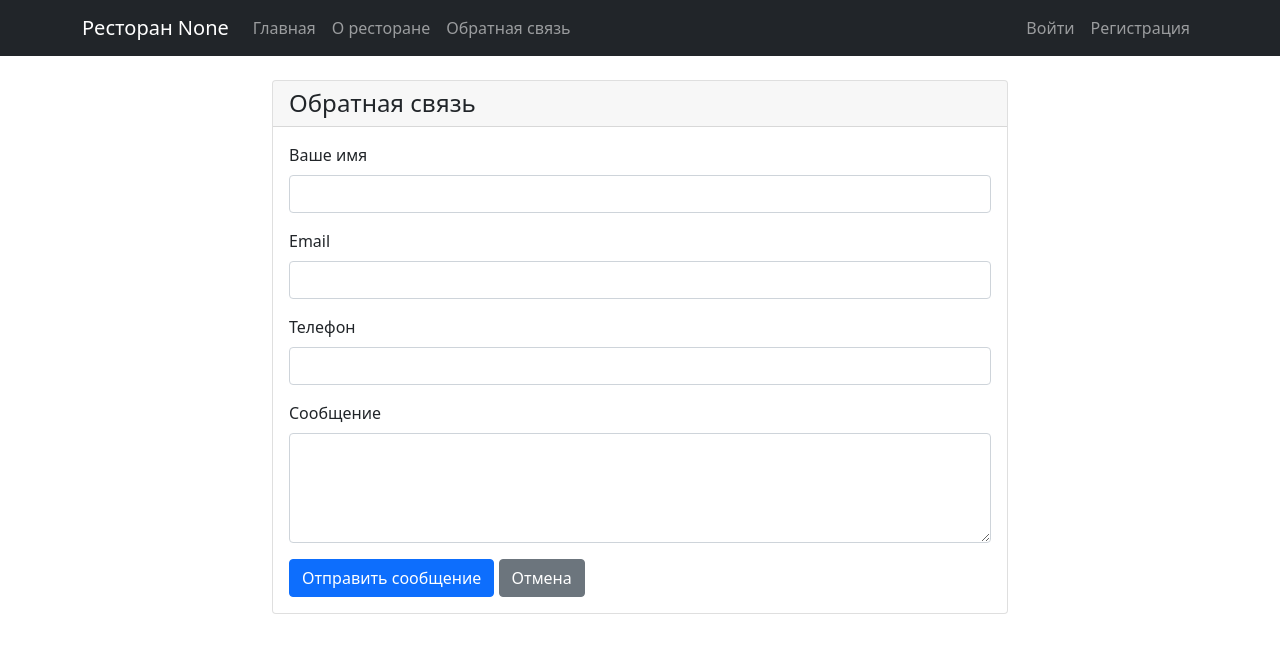
After one commit to roman-z-solik/Table_Booking, a Django app: page /feedback/ in a window 1280 px wide. The commit adds this page. Shown: the top 653 px of the page. Run offline with Django 4.2, Linux system fonts and the light colour scheme; parts of the project's set-up code (start-up, migrations or seed data) failed here and were passed over.

Commit message:
Add feedback

```diff
--- a/booking/forms.py
+++ b/booking/forms.py
@@ -1,6 +1,7 @@
 from django import forms
 from .models import Booking, Table
 from datetime import date, timedelta
+from .models import Feedback
 
 
 class BookingForm(forms.ModelForm):
@@ -30,3 +31,23 @@ class BookingForm(forms.ModelForm):
         self.fields['table'].queryset = Table.objects.filter(is_active=True)
         self.fields['table'].widget.attrs.update({'class': 'form-control'})
         self.fields['date'].initial = date.today() + timedelta(days=1)
+
+
+class FeedbackForm(forms.ModelForm):
+    """Форма обратной связи."""
+
+    class Meta:
+        model = Feedback
+        fields = ['name', 'email', 'phone', 'message']
+        widgets = {
+            'name': forms.TextInput(attrs={'class': 'form-control'}),
+            'email': forms.EmailInput(attrs={'class': 'form-control'}),
+            'phone': forms.TextInput(attrs={'class': 'form-control'}),
+            'message': forms.Textarea(attrs={'class': 'form-control', 'rows': 4}),
+        }
+        labels = {
+            'name': 'Ваше имя',
+            'email': 'Email',
+            'phone': 'Телефон',
+            'message': 'Сообщение',
+        }
--- a/booking/urls.py
+++ b/booking/urls.py
@@ -4,6 +4,7 @@ from . import views
 urlpatterns = [
     path('', views.home, name='home'),
     path('about/', views.about, name='about'),
+    path('feedback/', views.feedback, name='feedback'),
     path('booking/create/', views.booking_create, name='booking_create'),
     path('booking/list/', views.booking_list, name='booking_list'),
     path('booking/cancel/<int:booking_id>/', views.booking_cancel, name='booking_cancel'),
--- a/booking/views.py
+++ b/booking/views.py
@@ -1,10 +1,10 @@
 from django.shortcuts import render, redirect, get_object_or_404
 from django.contrib.auth.decorators import login_required
 from django.contrib import messages
-from django.utils import timezone
 from .models import Booking, Table
 from .forms import BookingForm
 from .utils import send_booking_email
+from .forms import FeedbackForm
 
 
 def home(request):
@@ -84,3 +84,17 @@ def booking_cancel(request, booking_id):
 def about(request):
     """Страница о ресторане."""
     return render(request, 'booking/about.html')
+
+
+def feedback(request):
+    """Форма обратной связи."""
+    if request.method == 'POST':
+        form = FeedbackForm(request.POST)
+        if form.is_valid():
+            form.save()
+            messages.success(request, 'Спасибо за ваше сообщение! Мы свяжемся с вами в ближайшее время.')
+            return redirect('home')
+    else:
+        form = FeedbackForm()
+
+    return render(request, 'booking/feedback.html', {'form': form})
--- a/templates/base.html
+++ b/templates/base.html
@@ -19,6 +19,9 @@
                         <a class="nav-link" href="{% url 'home' %}">Главная</a>
                     <li class="nav-item">
                         <a class="nav-link" href="{% url 'about' %}">О ресторане</a>
+                    </li>
+                    <li class="nav-item">
+                        <a class="nav-link" href="{% url 'feedback' %}">Обратная связь</a>
                     </li>
                     </li>
                     {% if user.is_authenticated %}
--- /dev/null
+++ b/templates/booking/feedback.html
@@ -0,0 +1,31 @@
+{% extends 'base.html' %}
+
+{% block content %}
+<div class="row justify-content-center">
+    <div class="col-md-8">
+        <div class="card">
+            <div class="card-header">
+                <h4 class="mb-0">Обратная связь</h4>
+            </div>
+            <div class="card-body">
+                <form method="post">
+                    {% csrf_token %}
+                    {% for field in form %}
+                    <div class="mb-3">
+                        <label for="{{ field.id_for_label }}" class="form-label">{{ field.label }}</label>
+                        {{ field }}
+                        {% if field.errors %}
+                        <div class="text-danger">
+                            {{ field.errors }}
+                        </div>
+                        {% endif %}
+                    </div>
+                    {% endfor %}
+                    <button type="submit" class="btn btn-primary">Отправить сообщение</button>
+                    <a href="{% url 'home' %}" class="btn btn-secondary">Отмена</a>
+                </form>
+            </div>
+        </div>
+    </div>
+</div>
+{% endblock %}
```
